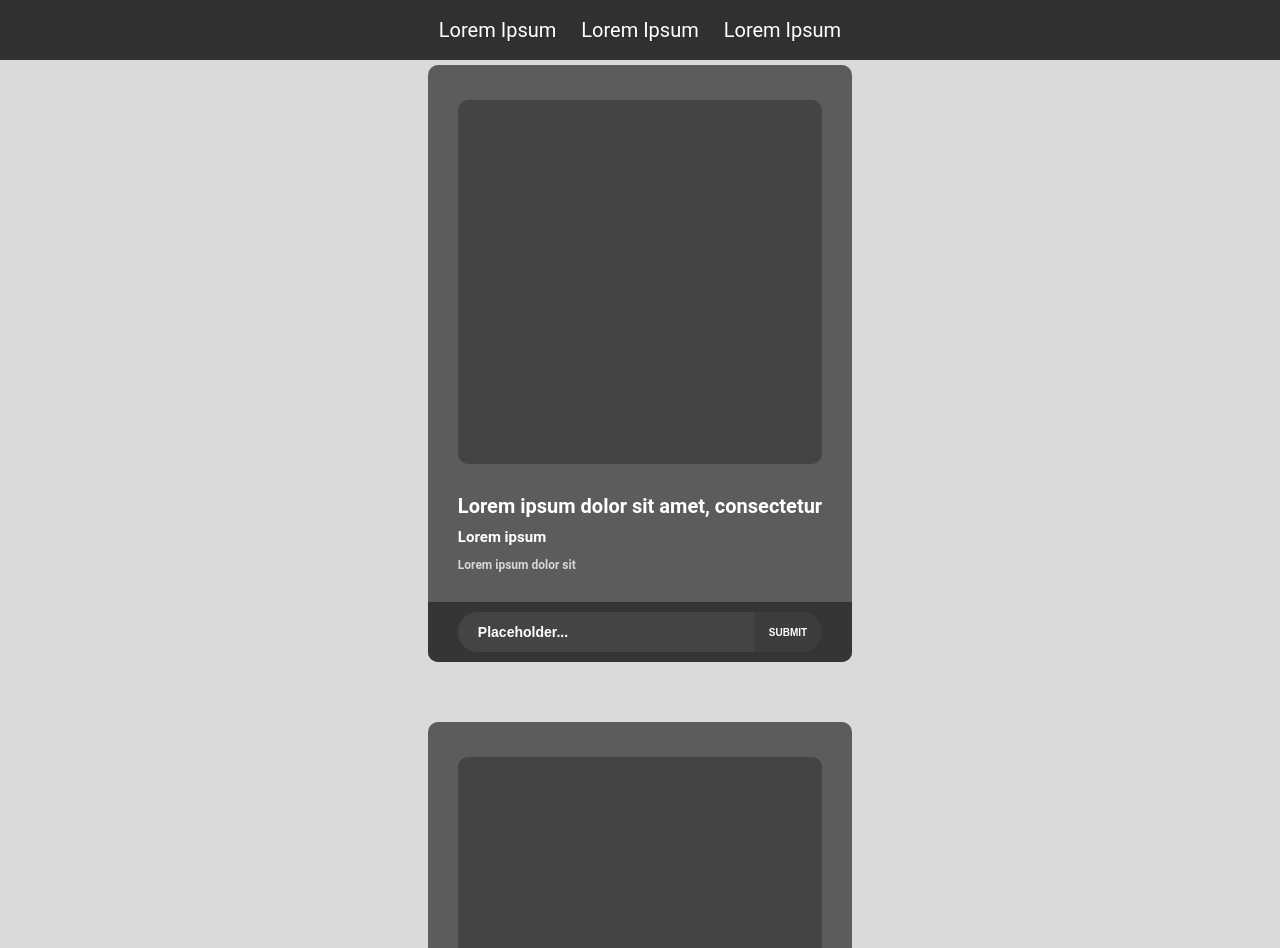
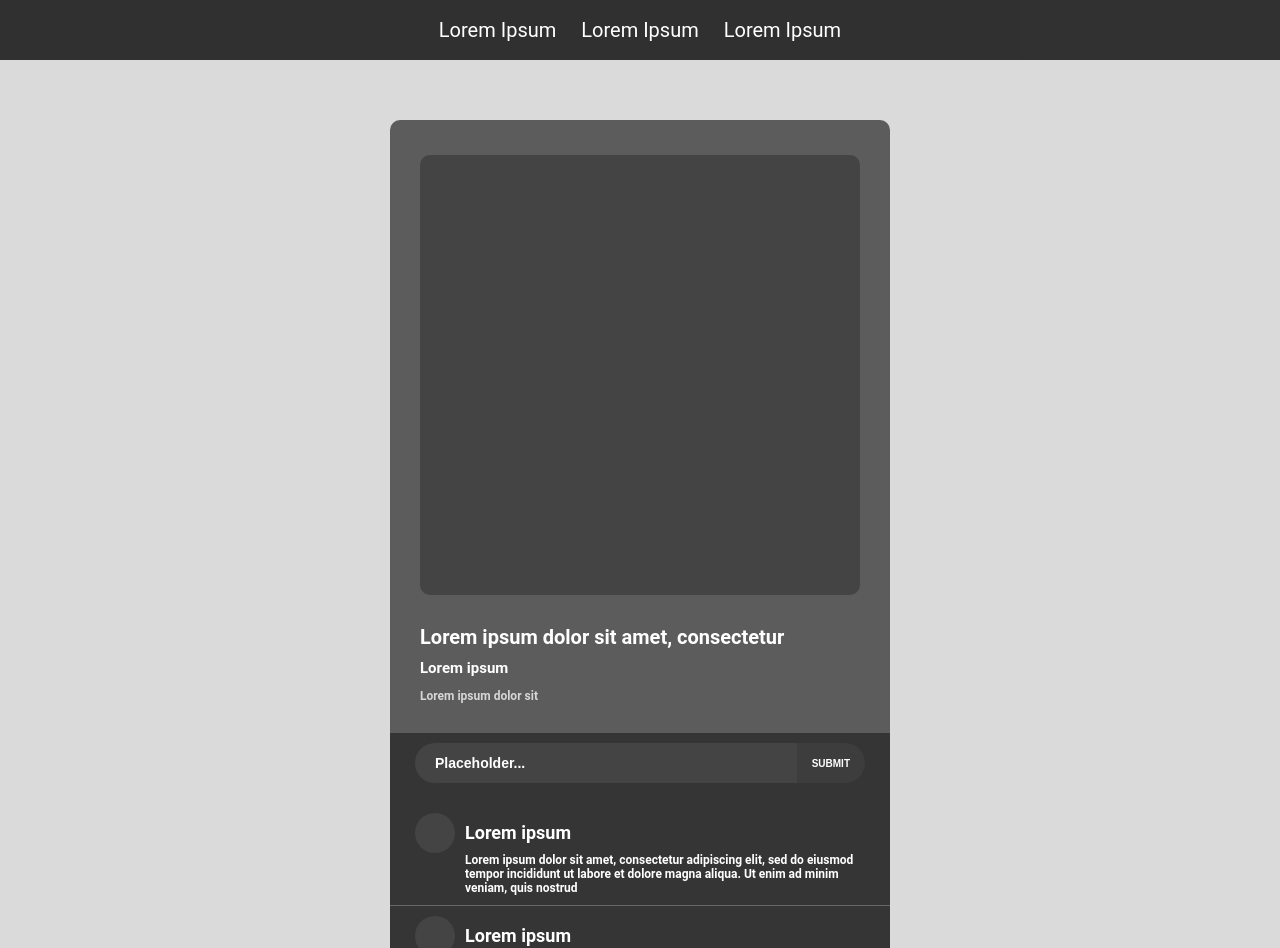
Before and after one commit to Ignas-Vaitkus/kickertech-task, a React (Create React App) app: page / in a window 1280 px wide. Shown: the top 948 px of the page. Built offline with nearby package versions, Linux system fonts and the light colour scheme.

Commit message:
Completing the comment section

```diff
--- a/src/App.css
+++ b/src/App.css
@@ -6,6 +6,7 @@
 header {
   position: fixed;
   width: 100%;
+  z-index: 1;
 }
 
 main {
@@ -14,7 +15,7 @@ main {
   width: 100%;
   box-sizing: border-box;
 
-  padding: 65px 5%;
+  padding: 120px 5% 65px;
   background-color: #dadada;
 
   display: flex;
--- a/src/components/Comment/Comment.css
+++ b/src/components/Comment/Comment.css
@@ -1 +1,30 @@
-.Comment {}
+.Comment {
+  border-bottom: 1px solid #ffffff3f;
+
+  display: flex;
+  padding: 10px 5%;
+}
+
+.Comment .comment-user-picture-container {
+  background-color: #444444;
+  height: 40px;
+  width: 40px;
+  border-radius: 20px;
+  flex-shrink: 0;
+}
+
+.Comment .comment-content {
+  text-align: start;
+  font-weight: bold;
+  padding-left: 10px;
+}
+
+.Comment .comment-content .comment-username {
+  font-size: 18px;
+  height: 40px;
+  line-height: 40px;
+}
+
+.Comment .comment-content .comment-text {
+  font-size: 12px;
+}
--- a/src/components/Comment/Comment.js
+++ b/src/components/Comment/Comment.js
@@ -1,15 +1,26 @@
-import React from 'react';
-import PropTypes from 'prop-types';
-import './Comment.css';
+import React from "react";
+import PropTypes from "prop-types";
+import "./Comment.css";
 
-const Comment = () => (
+const Comment = ({ username, comment }) => (
   <div className="Comment">
-    Comment Component
+    <div className="comment-user-picture-container"></div>
+    <div class="comment-content">
+      <div className="comment-username">{username}</div>
+      <div className="comment-text">{comment}</div>
+    </div>
   </div>
 );
 
-Comment.propTypes = {};
+Comment.propTypes = {
+  username: PropTypes.string,
+  comment: PropTypes.string,
+};
 
-Comment.defaultProps = {};
+Comment.defaultProps = {
+  username: "Lorem ipsum",
+  comment:
+    "Lorem ipsum dolor sit amet, consectetur adipiscing elit, sed do eiusmod tempor incididunt ut labore et dolore magna aliqua. Ut enim ad minim veniam, quis nostrud",
+};
 
 export default Comment;
--- a/src/components/Post/Post.css
+++ b/src/components/Post/Post.css
@@ -42,15 +42,30 @@
 }
 
 .comment-container {
+  box-sizing: border-box;
   background-color: #353535;
-  padding: 10px 30px;
+  padding-top: 10px;
+
+  overflow: hidden;
+  overflow-y: scroll;
 }
 
 .comment-container .input-container {
-  width: 100%;
+  width: 90%;
   height: 40px;
+  margin: 0 5%;
+  background-color: #353535;
+
+  margin-bottom: 20px;
   border-radius: 20px;
   overflow: hidden;
+
+  position: sticky;
+  top: 0;
+  bottom: 0;
+  overflow-y: auto;
+
+  z-index: 0;
 
   display: flex;
 }
@@ -85,3 +100,9 @@
   font-size: 14px;
   font-weight: bold;
 }
+
+@media screen and (max-width: 640px), (min-width: 1201px) {
+  .comment-container {
+    max-height: 275px;
+  }
+}
--- a/src/components/Post/Post.js
+++ b/src/components/Post/Post.js
@@ -1,9 +1,46 @@
-import React, { useState } from "react";
+import React from "react";
 import PropTypes from "prop-types";
+import Comment from "../Comment/Comment";
 import "./Post.css";
 
 const Post = ({ title, author, about }) => {
-  const [comments, setComments] = useState();
+  const comments = [
+    {
+      username: "Lorem ipsum",
+      comment:
+        "Lorem ipsum dolor sit amet, consectetur adipiscing elit, sed do eiusmod tempor incididunt ut labore et dolore magna aliqua. Ut enim ad minim veniam, quis nostrud",
+    },
+    {
+      username: "Lorem ipsum",
+      comment:
+        "Lorem ipsum dolor sit amet, consectetur adipiscing elit, sed do eiusmod tempor incididunt ut labore et dolore magna aliqua. Ut enim ad minim veniam, quis nostrud",
+    },
+    {
+      username: "Lorem ipsum",
+      comment:
+        "Lorem ipsum dolor sit amet, consectetur adipiscing elit, sed do eiusmod tempor incididunt ut labore et dolore magna aliqua. Ut enim ad minim veniam, quis nostrud",
+    },
+    {
+      username: "Lorem ipsum",
+      comment:
+        "Lorem ipsum dolor sit amet, consectetur adipiscing elit, sed do eiusmod tempor incididunt ut labore et dolore magna aliqua. Ut enim ad minim veniam, quis nostrud",
+    },
+    {
+      username: "Lorem ipsum",
+      comment:
+        "Lorem ipsum dolor sit amet, consectetur adipiscing elit, sed do eiusmod tempor incididunt ut labore et dolore magna aliqua. Ut enim ad minim veniam, quis nostrud",
+    },
+    {
+      username: "Lorem ipsum",
+      comment:
+        "Lorem ipsum dolor sit amet, consectetur adipiscing elit, sed do eiusmod tempor incididunt ut labore et dolore magna aliqua. Ut enim ad minim veniam, quis nostrud",
+    },
+    {
+      username: "Lorem ipsum",
+      comment:
+        "Lorem ipsum dolor sit amet, consectetur adipiscing elit, sed do eiusmod tempor incididunt ut labore et dolore magna aliqua. Ut enim ad minim veniam, quis nostrud",
+    },
+  ];
 
   return (
     <section className="Post">
@@ -24,6 +61,9 @@ const Post = ({ title, author, about }) => {
           <input placeholder="Placeholder..." />
           <button type="submit">SUBMIT</button>
         </form>
+        {comments.map((comment) => (
+          <Comment {...comment} />
+        ))}
       </div>
     </section>
   );
```
